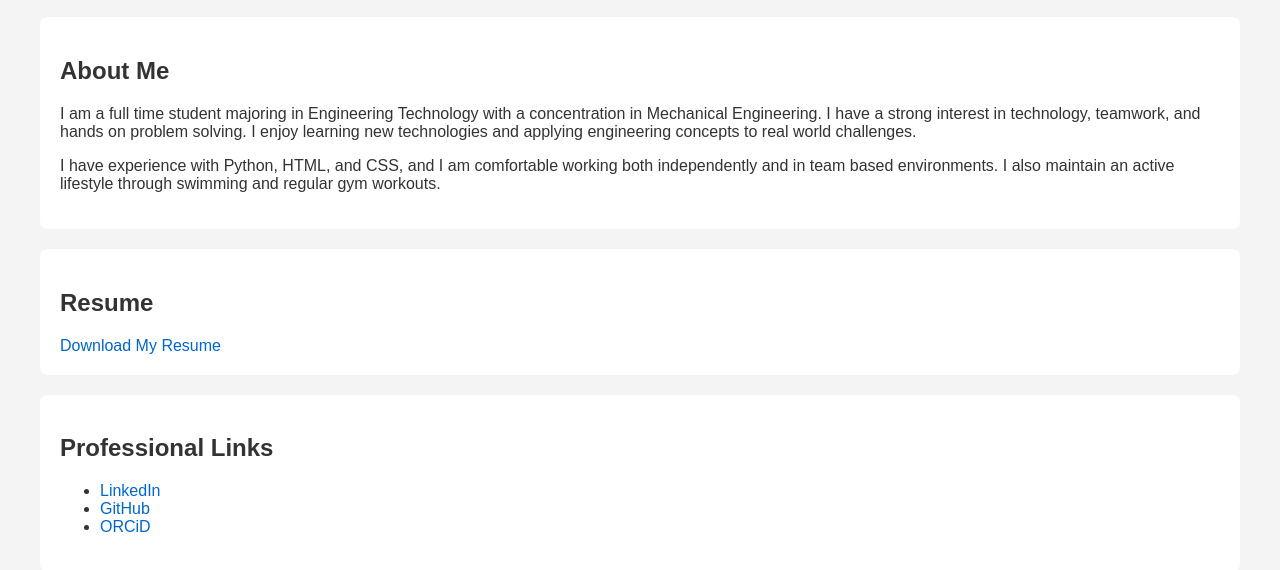
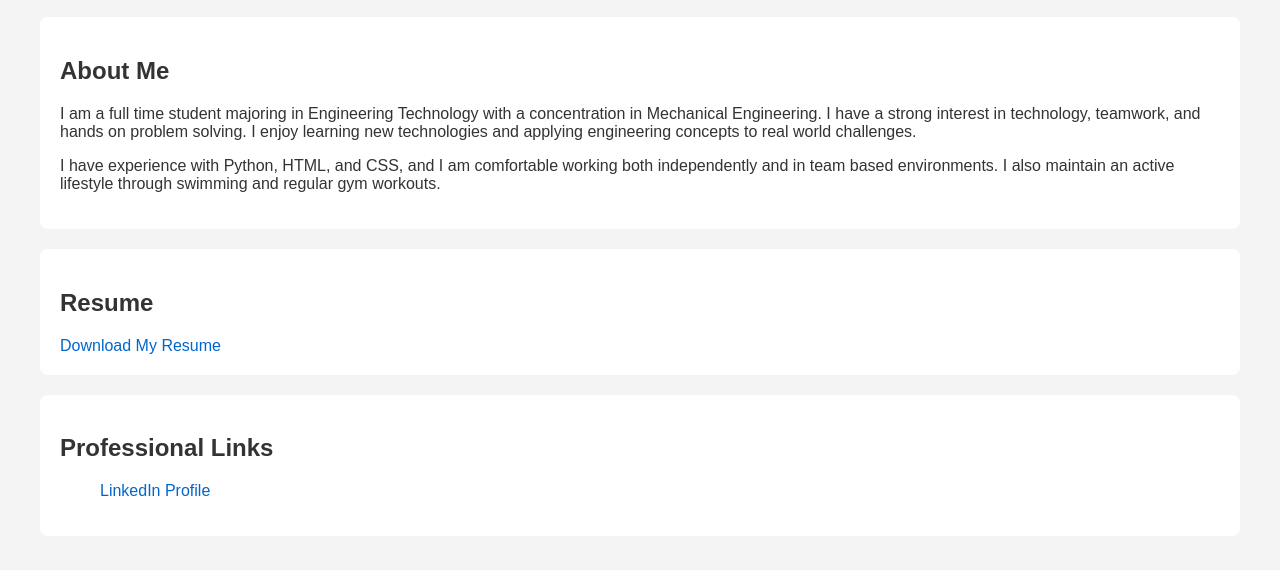
Before and after one commit to Noman242/yourgithubNoman.github.io, a plain HTML site: page index.html in a window 1280 px wide. Shown: the part 178-748 px from the top of the page. Drawn offline with Linux system fonts and the light colour scheme.

Commit message:
Update index.html

```diff
--- a/index.html
+++ b/index.html
@@ -34,9 +34,9 @@
   <section>
     <h2>Professional Links</h2>
     <ul>
-      <li><a href="https://www.linkedin.com/" target="_blank">LinkedIn</a></li>
-      <li><a href="https://github.com/YOURUSERNAME" target="_blank">GitHub</a></li>
-      <li><a href="https://orcid.org/" target="_blank">ORCiD</a></li>
+      <a href="https://www.linkedin.com/in/101nomankhan87755/" target="_blank">
+        LinkedIn Profile
+      </a>
     </ul>
   </section>
 
```
